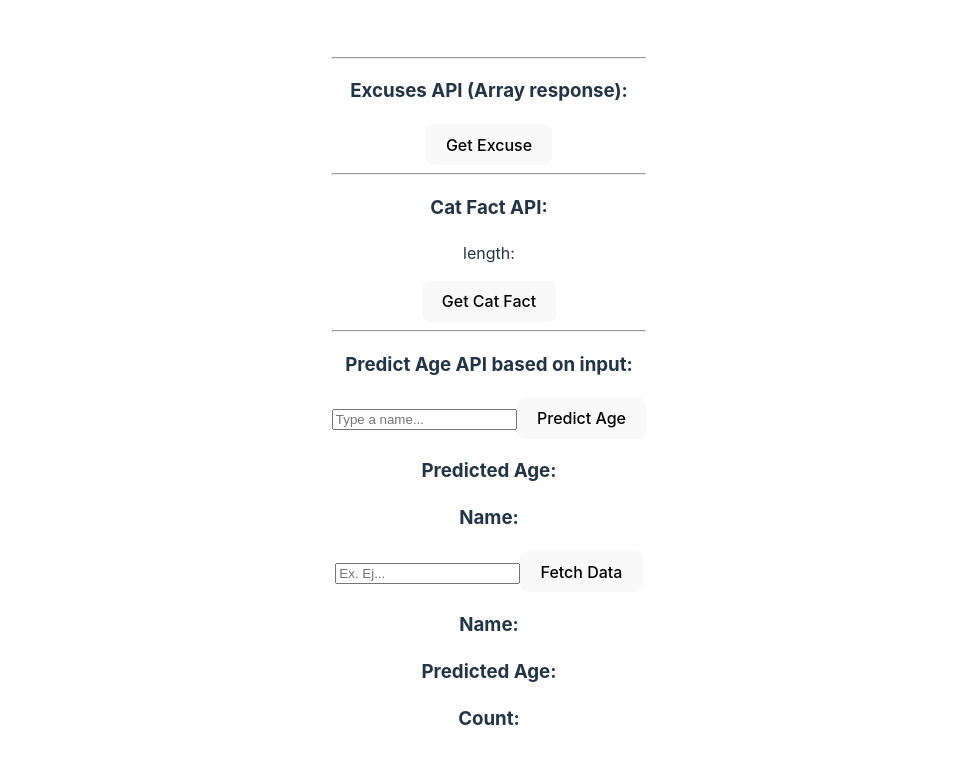
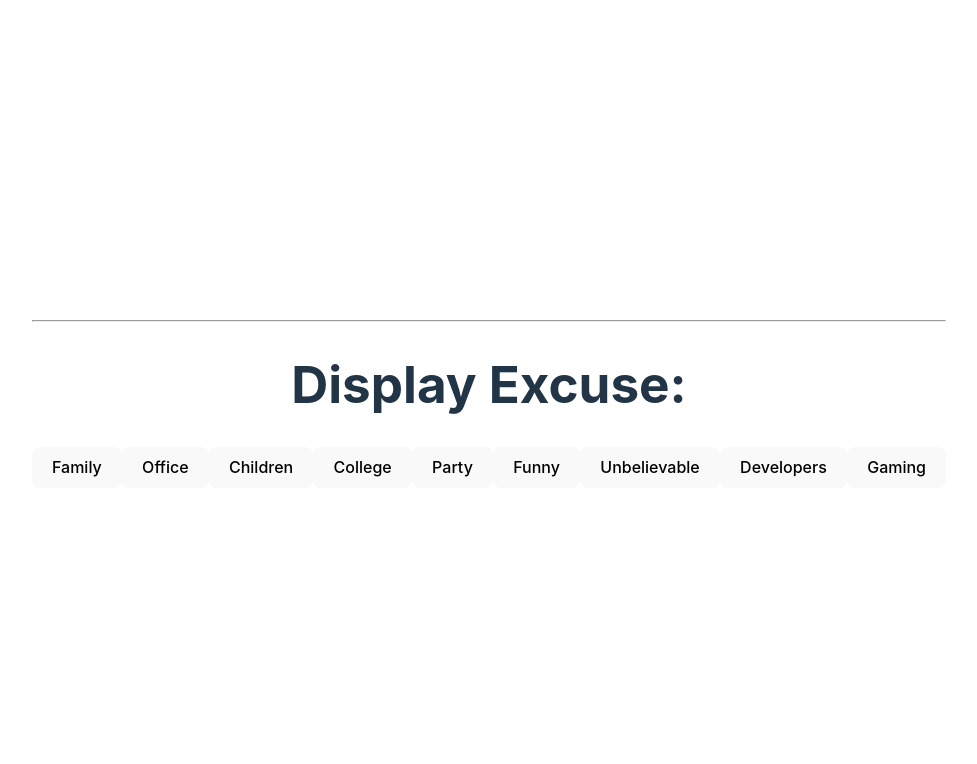
Before and after one commit to ejsadiarin/React-JS-Playground-App, a React (Vite) app: page / in a window 1280 px wide. Shown: the top 764 px of the page, without its empty margins (151-1128 px from the left). Built offline with nearby package versions, Linux system fonts and the light colour scheme.

Commit message:
ExerciseAPI done, but has late response render after button click

```diff
--- a/src/App.jsx
+++ b/src/App.jsx
@@ -7,6 +7,7 @@ import Exercise1 from './Exercise1'
 import TodoList from './TodoList'
 import Quotes from './Quotes'
 import ObjectAPI from './ObjectAPI'
+import ExerciseAPI from './ExerciseAPI'
 
 // TODO: make a UI that displays all the mini projects done so far
 // --> can be a Sidebar that has buttons to show Components (Planets, TodoList, etc.)
@@ -19,8 +20,9 @@ function App() {
      {/* <Sidebar /> */}
       {/* <Exercise1 /> */}
       {/* <TodoList /> */}
-      <Quotes />
-      <ObjectAPI />
+      {/* <Quotes /> */}
+      {/* <ObjectAPI /> */}
+      <ExerciseAPI />
     </div>
   )
 }
--- /dev/null
+++ b/src/ExerciseAPI.jsx
@@ -0,0 +1,101 @@
+// Fetch data and render based on catergories
+/**
+ * API doc used: https://excuser-three.vercel.app/
+ * --> use button for categories
+ * --> when clicked: display excuse and specific category
+ * --> create one using Axios and one using fetch API
+ */
+
+import { useEffect, useState } from "react"
+
+// Fetch API version
+export default function ExerciseAPI() {
+  const [choice, setChoice] = useState("");
+  const [excuseData, setExcuseData] = useState([]);
+
+  function fetchData() {
+    fetch(`https://excuser-three.vercel.app/v1/excuse/${choice}`)
+      .then(res => res.json())
+      .then(data => {
+        console.log(data);
+        setExcuseData(data);
+      })
+  }
+
+  // useEffect(() => {
+  //   fetchData();
+  // }, [choice]);
+
+  function handleFamily() {
+    setChoice(() => "family");
+    fetchData();
+  }
+
+  function handleOffice() {
+    setChoice(() => "office");
+    fetchData();
+  }
+
+  function handleChildren() {
+    setChoice(() => "children");
+    fetchData();
+  }
+
+
+  function handleCollege() {
+    setChoice(() => "college");
+    fetchData();
+  }
+
+
+  function handleParty() {
+    setChoice(() => "party");
+    fetchData();
+  }
+
+
+  function handleFunny() {
+    setChoice(() => "funny");
+    fetchData();
+  }
+
+
+  function handleUnbelievable() {
+    setChoice(() => "unbelievable");
+    fetchData();
+  }
+
+
+  function handleDevelopers() {
+    setChoice(() => "developers");
+    fetchData();
+  }
+
+
+  function handleGaming() {
+    setChoice(() => "gaming");
+    fetchData();
+  }
+
+  return (
+    <>
+      <h1>Display Excuse:</h1>
+      {excuseData.map((data) => (
+        <div key={data.id}>
+          <p>Excuse: {data.excuse}</p>
+          <p>Category: {data.category}</p>
+        </div>
+      ))}
+      <button onClick={handleFamily}>Family</button>
+      <button onClick={handleOffice}>Office</button>
+      <button onClick={handleChildren}>Children</button>
+      <button onClick={handleCollege}>College</button>
+      <button onClick={handleParty}>Party</button>
+      <button onClick={handleFunny}>Funny</button>
+      <button onClick={handleUnbelievable}>Unbelievable</button>
+      <button onClick={handleDevelopers}>Developers</button>
+      <button onClick={handleGaming}>Gaming</button>
+      {/* can also do one button that changes dynamically based on clicked button name */}
+    </>
+  )
+}
```
